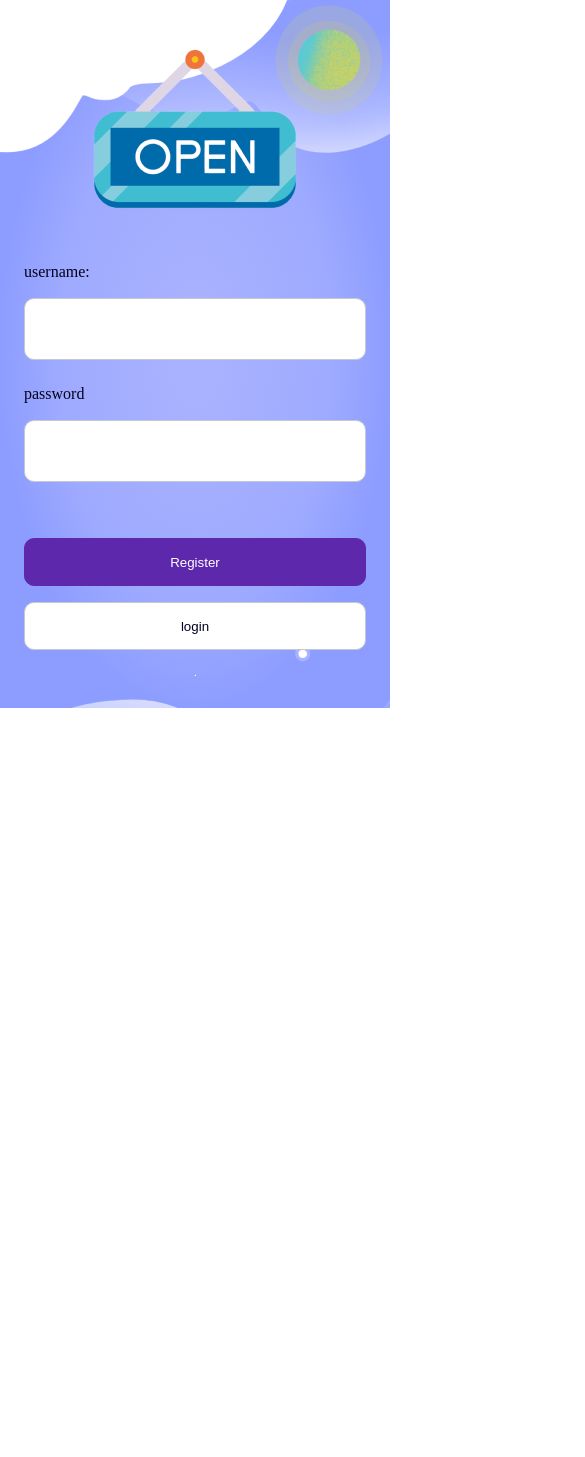
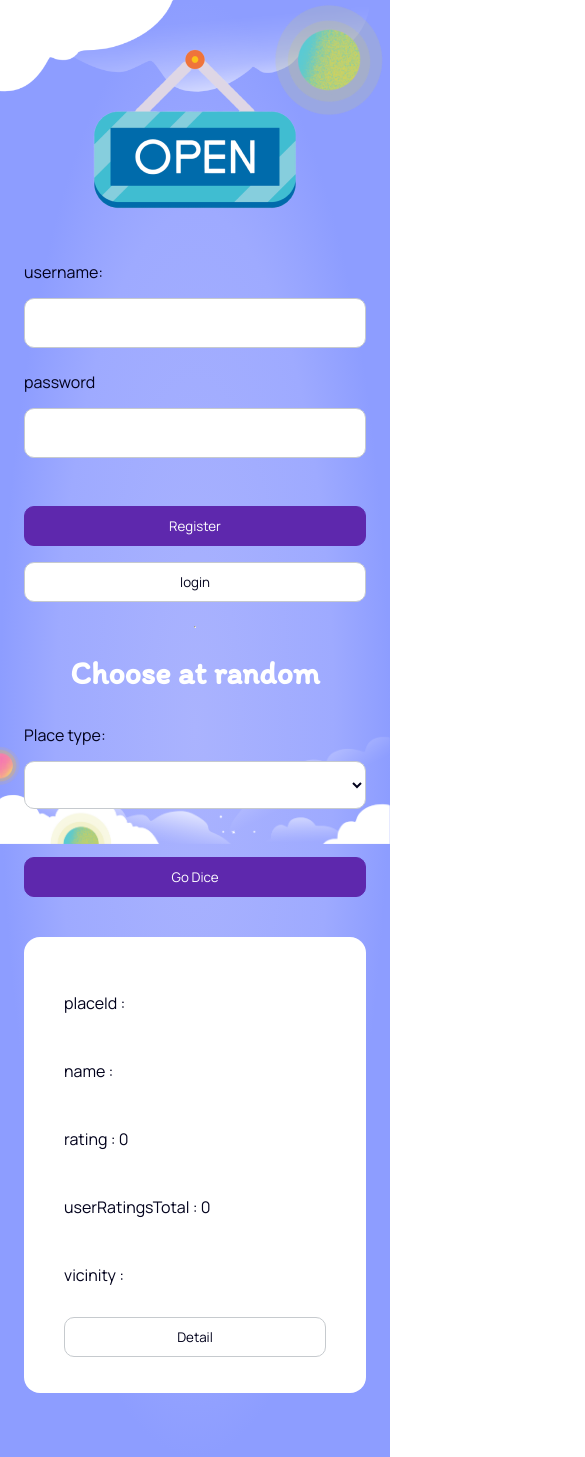
Before and after one commit to ya850805/map-dice-frontend, a Vue app: page / in a window 390 px wide. Shown: the top 1457 px of the page, 585 px wide, since content can reach past the window. Before the commit the page ends 844 px from the top, so only its background shows below. Built offline with nearby package versions, Linux system fonts and the light colour scheme.

Commit message:
fix:Add RWD background png content for mobile. feat:Add card content css for detail data.

```diff
--- a/index.html
+++ b/index.html
@@ -5,6 +5,10 @@
     <link rel="icon" href="/favicon.ico">
     <meta name="viewport" content="width=device-width, initial-scale=1.0">
     <title>Vite App</title>
+    <link href='https://fonts.googleapis.com/css?family=Itim' rel='stylesheet'>
+    <link href='https://fonts.googleapis.com/css?family=Playfair Display' rel='stylesheet'>
+    <link href='https://fonts.googleapis.com/css?family=Manrope' rel='stylesheet'>
+
 </head>
 <body>
 
--- a/src/App.vue
+++ b/src/App.vue
@@ -14,7 +14,7 @@
       <input type="password" v-model="password"/>
     </div>
 
-    <div class="flex-col w-100 mt-48">
+    <div class="flex-col w-100 mt-40">
       <button @click="register()">Register</button>
       <button class="btn-sec" @click="login" v-if="loginUser == ''">login</button>
       <div v-if="loginUser != ''">
@@ -25,25 +25,27 @@
 
     <hr>
 
-    <div v-if="loginUser != ''">
-      <h1>Dice</h1>
-      Place type:
-      <select v-model="type">
-        <option value="restaurant">restaurant</option>
-      </select>
-      <button @click="dice">Dice</button>
-      <br>
+    <!--    <div v-if="loginUser != ''"> -->
+    <div class="w-100">
+      <h2 class="txt_white">Choose at random</h2>
 
-      <hr>
+      <div class="flex-col w-100">
+        <p>Place type:</p>
+        <select v-model="type">
+          <option value="restaurant">restaurant</option>
+        </select>
+      </div>
 
-      placeId : {{ placeId }} <br>
-      name : {{ placeName }} <br>
-      rating : {{ placeRating }} <br>
-      userRatingsTotal : {{ placeUserRatingsTotal }} <br>
-      vicinity : {{ placeVicinity }} <br>
-      <button @click="getPlaceDetail">detail</button>
+      <button class="mt-40" @click="dice">Go Dice</button>
+      <div class="card_content">
+        <p>placeId : {{ placeId }}</p>
+        <p>name : {{ placeName }}</p>
+        <p>rating : {{ placeRating }}</p>
+        <p>userRatingsTotal : {{ placeUserRatingsTotal }}</p>
+        <p>vicinity : {{ placeVicinity }}</p>
+        <button class="btn-sec" @click="getPlaceDetail">Detail</button>
+      </div>
 
-      <br>
       <span v-if="isDetailOpen">
           address : {{ detailAddress }} <br>
           google map url : {{ detailUrl }} <br>
--- a/src/assets/base.css
+++ b/src/assets/base.css
@@ -32,14 +32,16 @@
 
 h1, .fz-h1 {
     font-size: var(--font-h1);
-    font-family: 'Playfair Display';
     line-height: 112px;
     letter-spacing: 10px;
+    font-family: "Playfair Display";
 }
 
 h2, .fz-h2 {
     font-size: var(--font-h2);
-    font-family: 'Itim';
+    font-family: "Itim";
+    text-align: center;
+    color: var(--white);
     /*line-height: 48px*/
 }
 
@@ -72,9 +74,13 @@ h4, .fz-h4 {
     width: 100%;
 }
 
-.mt-48 {
-    margin-top: 48px;
+.mt-40 {
+    margin-top: 40px;
 }
+
+/*.txt_white {*/
+/*    color: var(--white);*/
+/*}*/
 
 
 /*@media (prefers-color-scheme: dark) {*/
--- a/src/assets/layout.css
+++ b/src/assets/layout.css
@@ -1,29 +1,4 @@
-#app {
-    display: flex;
-    justify-content: center;
-    align-items: center;
-    /*flex-wrap: wrap;*/
-    flex-direction: column;
-    max-width: 100%;
-    min-width: auto;
-    padding: 24px;
-    position: relative;
-    background: radial-gradient(50% 50% at 50% 50%, #AAB3FE 0%, #9EAAFF 71.18%, #8D9DFF 100%);
-
-    /*min-height: 100vh;*/
-    /*height: 100%;*/
-}
-
-/*#app {*/
-/*    max-width: 1280px;*/
-/*    margin: 0 auto;*/
-/*    padding: 2rem;*/
-
-/*    font-weight: normal;*/
-/*}*/
-
 body {
-    /*display: flex;*/
     width: 100vw;
     height: 100vh;
     position: absolute;
@@ -31,21 +6,33 @@ body {
     left: 0;
     right: 0;
     bottom: 0;
-    margin: 0!important;
-    padding: 0!important;
+    margin: 0 !important;
+    padding: 0 !important;
     line-height: 20px;
-    /*justify-content: center;*/
-    /*align-items: center;*/
 
-    /*background: var(--gradient-bg);*/
-    /*background-image: url("../images/img_bg.png");*/
-    /*background-size: cover;*/
-    /*background-image: url(./images/bg-top-L.png), url(./images/bg-top-R.png),url(./images/bg-bottom.png);*/
-    font-family: 'Manrope';
+    overflow-x: hidden;
+    overflow-y: auto;
+}
+
+#app {
+    display: flex;
+    justify-content: center;
+    align-items: center;
+    flex-direction: column;
+    position: relative;
+    top: 0;
+    left: 0;
+    right: 0;
+    bottom: 0;
+    max-width: 100%;
+    min-width: auto;
+    padding: 24px;
+    background: radial-gradient(50% 50% at 50% 50%, #AAB3FE 0%, #9EAAFF 71.18%, #8D9DFF 100%);
+
+    font-family: "Manrope";
     font-size: var(--font-size-base);
     color: var(--txt-default);
-    overflow-x: hidden;
-    overflow-y: auto;
+    text-align: left;
 }
 
 .function-content {
@@ -56,36 +43,22 @@ body {
     width: 100%;
     max-width: 448px;
     min-width: auto;
-    /*margin: 0 16px;*/
+    z-index: 1;
 }
 
-.function-content img,p, button, input, i, svg {
-    z-index: 1;
-    width: 100%;
+.card_content {
+    display: flex;
+    flex-direction: column;
+    align-items: flex-start;
+    margin: 40px 0;
+    padding: 40px 40px 20px 40px;
+    gap: 16px;
+
+    /*position: absolute;*/
+    width: auto;
+    height: auto;
+    /* Base/White */
+
+    background: #FFFFFF;
+    border-radius: 16px;
 }
-
-/*a,*/
-/*.green {*/
-/*    text-decoration: none;*/
-/*    color: hsla(160, 100%, 37%, 1);*/
-/*    transition: 0.4s;*/
-/*}*/
-
-/*@media (hover: hover) {*/
-/*    a:hover {*/
-/*        background-color: hsla(160, 100%, 37%, 0.2);*/
-/*    }*/
-/*}*/
-
-/*@media (min-width: 1024px) {*/
-/*    body {*/
-/*        display: flex;*/
-/*        place-items: center;*/
-/*    }*/
-
-/*    #app {*/
-/*        display: grid;*/
-/*        grid-template-columns: 1fr 1fr;*/
-/*        padding: 0 2rem;*/
-/*    }*/
-/*}*/
--- a/src/assets/modules.css
+++ b/src/assets/modules.css
@@ -1,19 +1,20 @@
 /* @元件 - input select --------------------------------------------------------------------------------------------- */
-input {
+input, select {
     display: flex;
     flex-direction: row;
     align-items: center;
-    padding: 10px 12px;
+    padding: 0 16px;
 
     width: auto;
-    height: 40px;
-    max-height: 40px;
+    height: 48px;
+    max-height: 48px;
     margin-bottom: 8px;
 
     background: var(--white);
     color: var(--txt-default);
     border: 1px solid var(--sec-gray);
     border-radius: 10px;
+    font-family: "Manrope";
 }
 
 /* @元件-按鈕 primary---------------------------------------------------------------------------------------------- */
@@ -22,11 +23,11 @@ button {
     flex-direction: row;
     justify-content: center;
     align-items: center;
-    padding: 14px 16px;
+    padding: 0 16px;
 
     width: 100%;
-    height: 48px;
-    max-height: 48px;
+    height: 40px;
+    max-height: 40px;
     margin-bottom: 16px;
 
     /* primary */
@@ -35,6 +36,7 @@ button {
     border: 1px solid var(--primary);
     border-radius: 10px;
     cursor: pointer;
+    font-family: "Manrope";
 }
 
 button.btn-sec {
@@ -53,36 +55,45 @@ button.btn-sec {
 }
 
 .img-bg-top-L {
-    /*display: block; */
     position: absolute;
     top: 0;
     left: 0;
     background-image: url("images/bg-top-L.png");
-    width: 648px;
+
+    width: 100%;
     height: 170px;
+    background-size: contain;
+    background-position: 0 0;
+    background-repeat: no-repeat;
     z-index: 0;
     pointer-events: none;
 }
 
 .img-bg-top-R {
-    /*display: block;*/
     position: absolute;
     top: 0;
     right: 0;
     background-image: url("images/bg-top-R.png");
+
     width: 122px;
     height: 123px;
+    background-size: 100%;
+    background-repeat: no-repeat;
     z-index: 0;
     pointer-events: none;
 }
 
 .img-bg-bottom {
-    /*display: block;*/
     position: fixed;
     bottom: 0;
+    left: 0;
     background-image: url("images/bg-bottom.png");
-    width: 1682px;
-    height: 482px;
+
+    width: 100%;
+    height: 480px;
+    background-size: contain;
+    background-repeat: no-repeat;
+    background-position-y: bottom;
     z-index: 0;
     pointer-events: none;
 }
```
